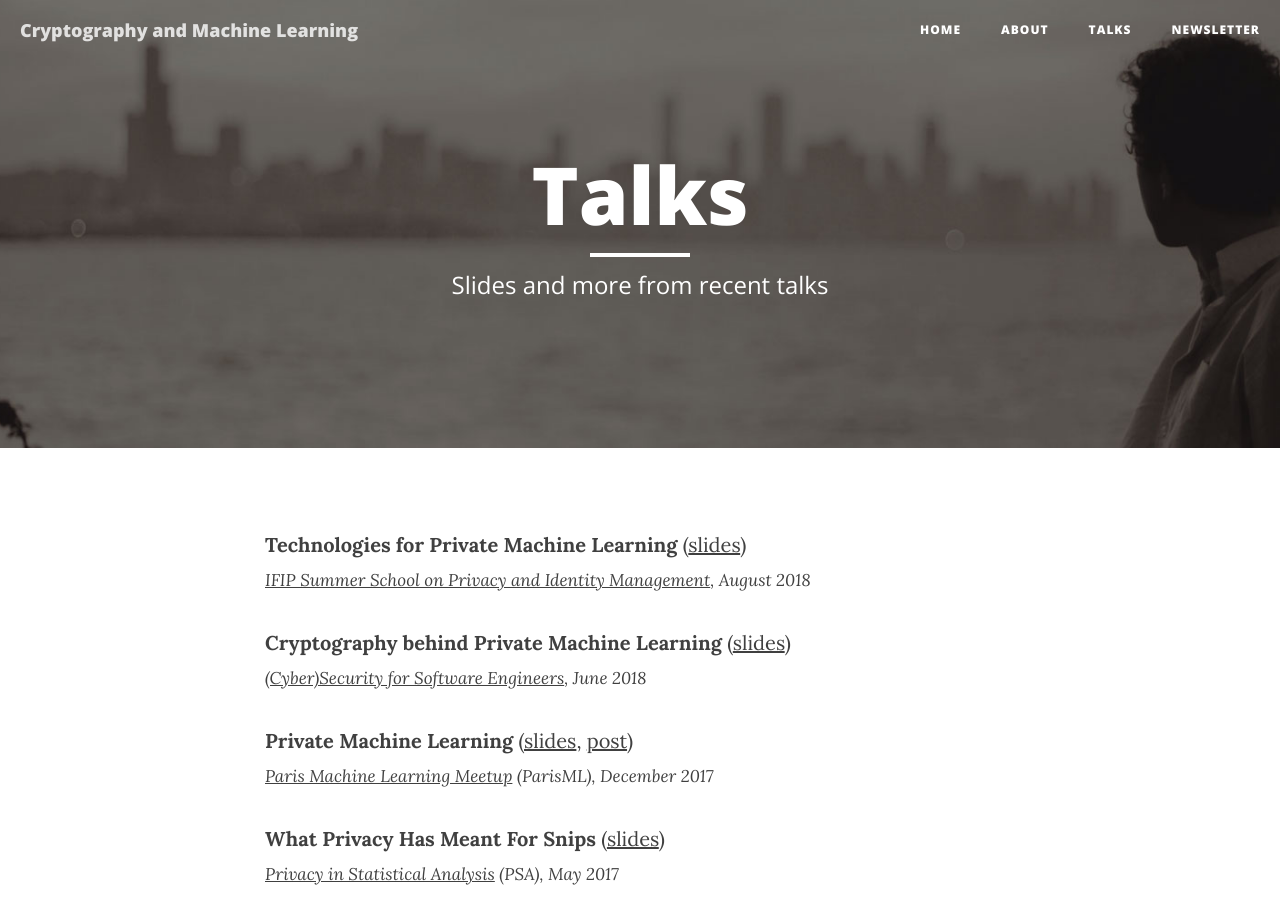
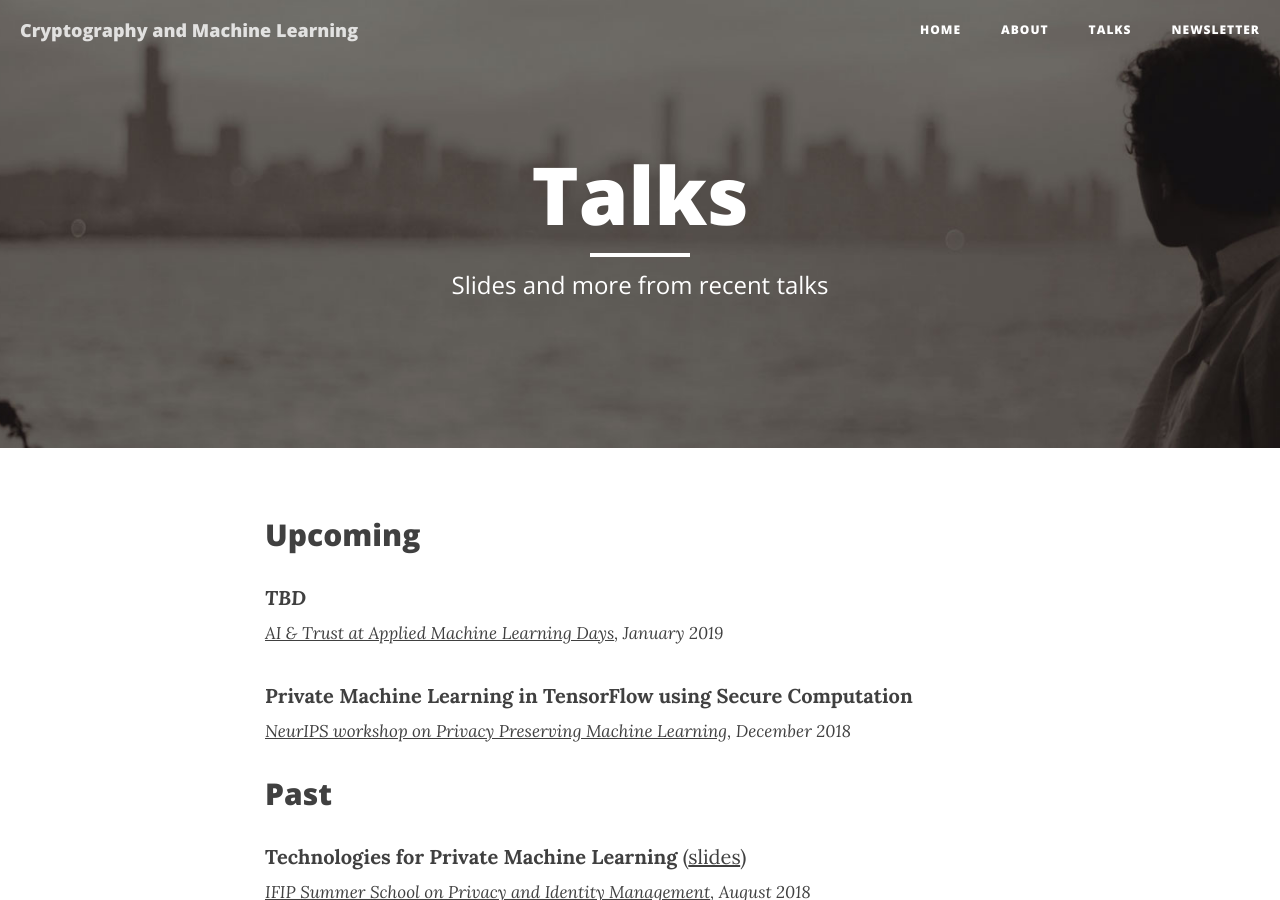
Before and after one commit to mortendahl/mortendahl.github.io, a Jekyll site: the page built from talks.md, in a window 1280 px wide and 900 px high. Built offline with Jekyll 4.4.1, drawn with Linux system fonts in a browser that asks for light colours; nearby versions of some CDN libraries.

Commit message:
upcoming talks

```diff
--- a/talks.md
+++ b/talks.md
@@ -8,6 +8,16 @@ github:      "mortendahl"
 linkedin:    "mortendahlcs"
 email:       "mortendahlcs@gmail.com"
 ---
+
+## Upcoming
+
+<strong><em>TBD</em></strong>
+<br/><small><em>[AI & Trust at Applied Machine Learning Days](https://www.appliedmldays.org/tracks/16), January 2019</em></small>
+
+<strong>Private Machine Learning in TensorFlow using Secure Computation</strong>
+<br/><small><em>[NeurIPS workshop on Privacy Preserving Machine Learning](https://ppml-workshop.github.io/ppml/), December 2018</em></small>
+
+## Past
 
 <strong>Technologies for Private Machine Learning</strong>
 ([slides](https://github.com/mortendahl/talks/blob/master/IFIP18-slides.pdf))
```
